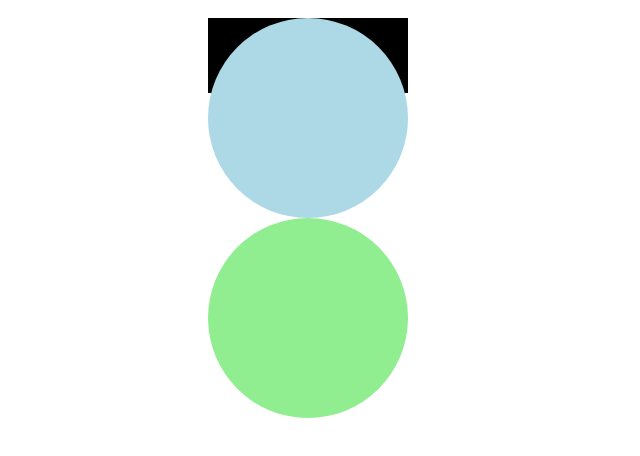
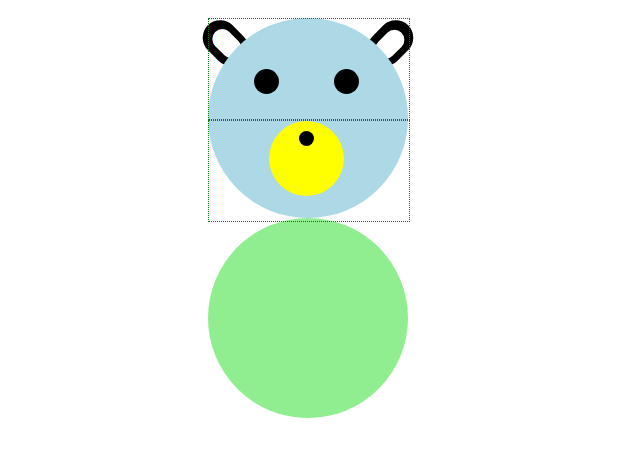
Before and after one commit to andyfry01/coding-challenges, a website: page daily_css_images/day_one_bear_cub/day_one_bear_cub.html in a window 1280 px wide. Shown: the whole page, without its empty margins (0-640 px from the left). Drawn offline with Linux system fonts and the light colour scheme.

Commit message:
bear face laid out

```diff
--- a/daily_css_images/day_one_bear_cub/day_one_bear_cub.css
+++ b/daily_css_images/day_one_bear_cub/day_one_bear_cub.css
@@ -1,3 +1,13 @@
+:root {
+  --outerEarHeight: 50px;
+  --outerEarWidth: 35px;
+  --outerEarBorderRadius: 25px
+}
+
+.displayNone {
+  display: none;
+}
+
 .container {
   height: 600px;
   width: 600px;
@@ -26,17 +36,85 @@
   width: 200px;
   left: 0;
   right: 0;
-  background: black;
   z-index: 1;
 }
-/*.outerEar {
-  height: 50px;
+.left {
+  position: absolute;
+  height: inherit;
+  width: inherit;
+}
+.right {
+  position: absolute;
+  height: inherit;
+  width: inherit;
+}
+.left > .outerEar {
+  left: 0px;
+  transform: rotate(-45deg);
+}
+.right > .outerEar {
+  right: 0px;
+  transform: rotate(45deg);
+}
+.outerEar {
+  position: absolute;
+  height: var(--outerEarHeight);
+  width: var(--outerEarWidth);
+  border-radius: var(--outerEarBorderRadius);
+  background: black
+}
+.innerEar {
+  position: relative;
+  height: calc(var(--outerEarHeight) / 1.5);
+  width: calc(var(--outerEarWidth) / 1.75);
+  border-radius: calc(var(--outerEarBorderRadius) / 2);
+  background: white;
+  margin: 0 auto;
+  top: 10px;
+}
+.eyes {
+  position: relative;
+  height: 100px;
+  width: 100%;
+  border: 1px dotted green;
+}
+.left > .eye {
+  left: 45px;
+}
+.right > .eye {
+  right: -125px;
+}
+.eye {
+  position: relative;
+  height: 25px;
   width: 25px;
-  border-radius: 25px / 13.5px;
-}*/
-.eyes {
+  top: 50px;
+  border-radius: 23px;
+  background: black;
 }
-.mouth {
+.mouthArea {
+  position: relative;
+  height: 100px;
+  width: 100%;
+  border: 1px dotted green;
+}
+.snout {
+  position: relative;
+  height: 75px;
+  width: 75px;
+  border-radius: 37.5px;
+  left: 60px;
+  background: yellow;
+}
+
+.nose {
+  position: relative;
+  height: 15px;
+  width: 15px;
+  border-radius: 7.5px;
+  background: black;
+  left: 40%;
+  top: 10px;
 }
 
 .bearBody {
--- a/daily_css_images/day_one_bear_cub/day_one_bear_cub.html
+++ b/daily_css_images/day_one_bear_cub/day_one_bear_cub.html
@@ -9,15 +9,30 @@
     <div class="container">
       <div class="bearHead">
         <div class="bearFace">
-          <div class="eyes"></div>
-          <div class="mouth"></div>
+          <div class="eyes">
+            <div class="left">
+              <div class="eye"></div>
+            </div>
+            <div class="right">
+              <div class="eye"></div>
+            </div>
+          </div>
+          <div class="mouthArea">
+            <div class="snout">
+              <div class="nose"></div>
+            </div>
+          </div>
         </div>
         <div class="ears">
-          <div class="outerEar">
-            <div class="innerEar"></div>
+          <div class="left">
+            <div class="outerEar">
+              <div class="innerEar"></div>
+            </div>
           </div>
-          <div class="outerEar">
-            <div class="innerEar"></div>
+          <div class="right">
+            <div class="outerEar">
+              <div class="innerEar"></div>
+            </div>
           </div>
         </div>
       </div>
```
